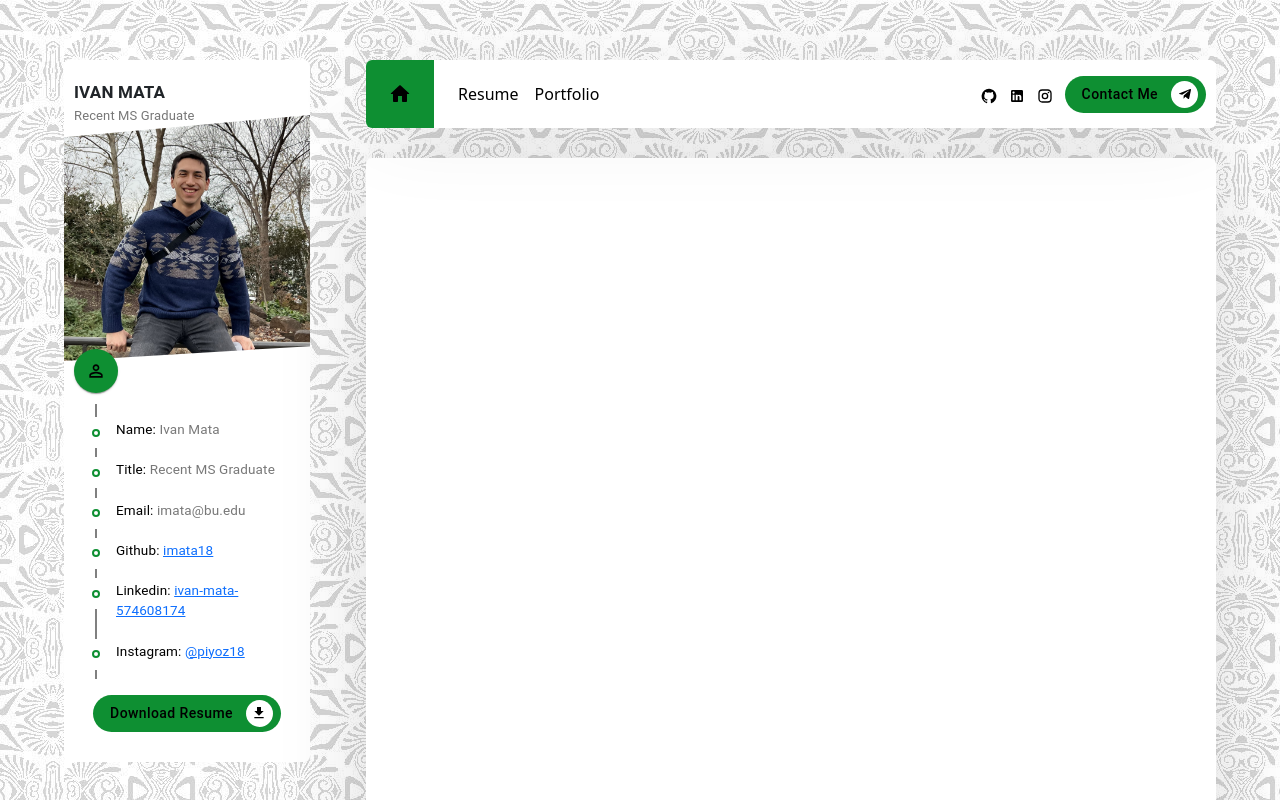
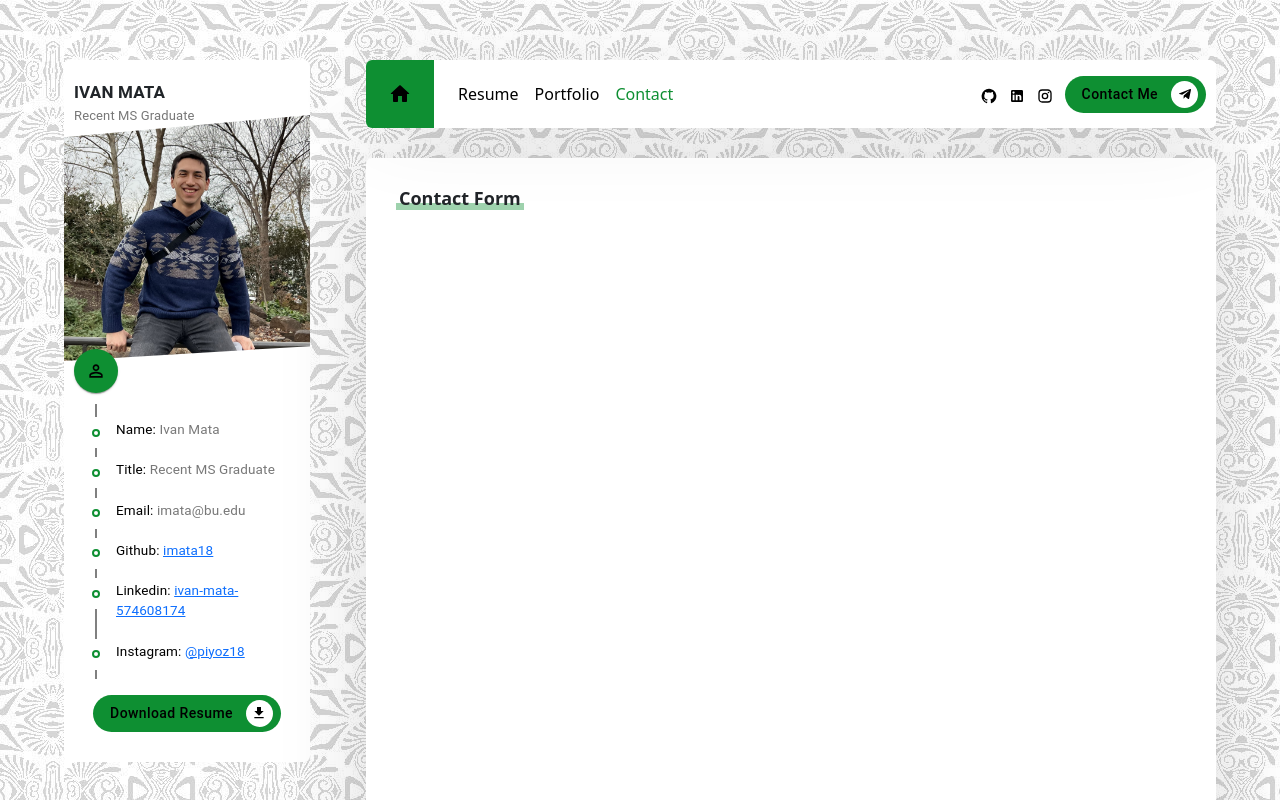
Before and after one commit to imata18/portfolio-homepage, a React (Create React App) app: page /contact in a window 1280 px wide. Shown: the top 800 px of the page. Built offline with nearby package versions, Linux system fonts and the light colour scheme.

Commit message:
Added Contact Form page

```diff
--- a/src/App.js
+++ b/src/App.js
@@ -7,6 +7,7 @@ import Header from "./Components/Header/Header";
 import Footer from "./Components/Footer/Footer";
 import Portfolio from "./Pages/Portfolio/Portfolio";
 import Resume from "./Pages/Resume/Resume";
+import Contact from "./Pages/Contact/Contact";
 
 import { BrowserRouter as Router, Routes, Route } from "react-router-dom";
 
@@ -23,6 +24,7 @@ function App() {
             <div className="main_content container_shadow">
               <Routes>
                 <Route path="/portfolio" element={<Portfolio />}></Route>
+                <Route path="/contact" element={<Contact />}></Route>
                 <Route path="/" element={<Resume />}></Route>
               </Routes>
             </div>
--- a/src/Components/Header/Header.js
+++ b/src/Components/Header/Header.js
@@ -36,6 +36,10 @@ const Header = (props) => {
           <Nav.Link as={NavLink} to='/portfolio' className={pathName == '/portfolio' ? 'header_link_active' : 'header_link'}>
             Portfolio
           </Nav.Link>
+
+          <Nav.Link as={NavLink} to='/contact' className={pathName == '/contact' ? 'header_link_active' : 'header_link'}>
+            Contact
+          </Nav.Link>
         </Nav>
 
         <div className="header_right">
--- /dev/null
+++ b/src/Pages/Contact/Contact.js
@@ -0,0 +1,28 @@
+import React from 'react'
+
+import { Grid } from '@mui/material';
+import { Typography } from '@mui/material';
+
+const Contact = () => {
+  return (
+    <>
+        <Grid container className='section'>
+            {/* Contact Form */}
+            <Grid item xs={12} lg={7}>
+            <Grid container>
+                <Grid item className='section_title mb_30'>
+                <span></span>
+                <h6 className='section_title_text'>Contact Form</h6>
+                </Grid>
+            </Grid>
+            </Grid>
+
+            {/* Contact Information */}
+            <Grid item xs={12} lg={5}>
+            </Grid>
+        </Grid>
+    </>
+  )
+}
+
+export default Contact
--- a/src/Pages/Resume/Resume.js
+++ b/src/Pages/Resume/Resume.js
@@ -17,6 +17,7 @@ const Resume = () => {
   return (
     <>
 
+    {/* About Me */}
     <Grid container className='section pb_45'>
       <Grid item className='section_title mb_30'>
         <span></span>
@@ -29,6 +30,7 @@ const Resume = () => {
       </Grid>
     </Grid>
 
+    {/* Education and Experience */}
     <Grid container className='section'>
       <Grid item className='section_title mb_30'>
         <span></span>
@@ -76,6 +78,7 @@ const Resume = () => {
       </Grid>
     </Grid>
 
+    {/* Skills */}
     <Grid item className='section_title mb_30'>
         <span></span>
         <h6 className='section_title_text'>Skills</h6>
@@ -101,6 +104,7 @@ const Resume = () => {
       ))}
 
     </Grid>
+
     </ >
   )
 }
--- /dev/null
+++ b/src/Utils/contactInfo.js
@@ -0,0 +1,6 @@
+export default {
+    name: 'Ivan Mata',
+    email: 'imata@bu.edu',
+    phone: '(713) 870-2036',
+    address: 'Boston, MA, USA'
+}
```
Also changed, not shown: src/Pages/Contact/Contact.css (added).
